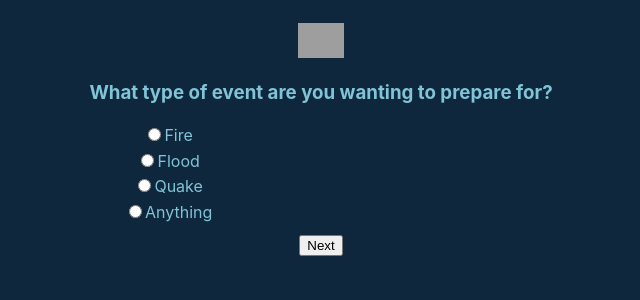
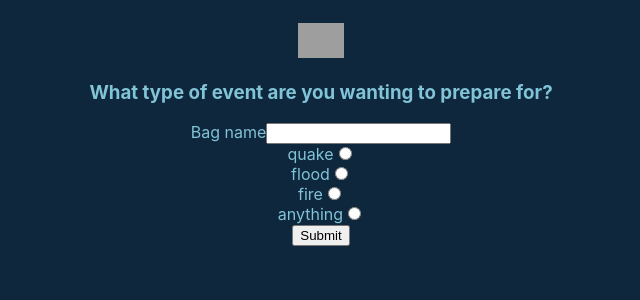
Before and after one commit to wjacobs71086/Bug-Out-Ready-Client, a React (Create React App) app: page /situations in a window 1280 px wide. Shown: the top 300 px of the page, without its empty margins (319-959 px from the left). Built offline with nearby package versions, Linux system fonts and the light colour scheme; grey boxes are pictures that could not be loaded.

Commit message:
items are rendering, Implementing the selecint of owned items

```diff
--- /dev/null
+++ b/src/NewBagForm/NewBagForm.js
@@ -0,0 +1,70 @@
+import React, { Component } from 'react';
+import { Button, Input } from '../Utils/Utils';
+import TokenService from '../Services/token-service';
+import AuthApiService from '../Services/auth-api-service';
+
+export default class NewBagForm extends Component {
+  static defaultProps = {
+    onLoginSuccess: () => {}
+  }
+
+  state = { error: null }
+
+  handleSubmit = ev => {
+    ev.preventDefault()
+    const { bag_name, situations } = ev.target;
+    console.log(bag_name.value, situations.value);
+    bag_name.value = ''
+    situations.value= ''
+
+
+
+  }
+
+  renderInputs() {
+      const situations = ['quake','flood', 'fire', 'anything'];
+      return situations.map(sit =>
+        <div className='situation' key={Math.random()}>
+        <label htmlFor='NewBagForm__situation'>
+          {sit}
+        </label>
+        <Input
+          required
+          key={Math.random()}
+          name={'situations'}
+          type='radio'
+          value={sit}
+          id={`NewBagForm__${sit}`}>
+        </Input>
+      </div>
+        )
+  }
+
+  render() {
+    const { error } = this.state
+    return (
+      <form
+        className='NewBagForm'
+        onSubmit={this.handleSubmit}
+      >
+        <div role='alert'>
+          {error && <p className='red'>{error}</p>}
+        </div>
+        <div className='bag_name'>
+          <label htmlFor='NewBagForm__bag_name'>
+            Bag name
+          </label>
+          <Input
+            required
+            name='bag_name'
+            id='NewBagForm__bag_name'>
+          </Input>
+        </div>
+        {this.renderInputs()}
+        <Button type='submit'>
+          Submit
+        </Button>
+      </form>
+    )
+  }
+}
--- a/src/Services/bags-api-service.js
+++ b/src/Services/bags-api-service.js
@@ -27,7 +27,7 @@ const BagsApiService = {
       })
   },
   getBagsItems(bagId) {
-    //console.log('getbagItems is passing as bagId', bagId)
+    //console.log('getbagItems is being called')
     return fetch(`${config.API_ENDPOINT}/bag-home/${bagId}`, {
       headers: {
         'authorization': `bearer ${TokenService.getAuthToken()}`,
--- a/src/Services/items-api-service.js
+++ b/src/Services/items-api-service.js
@@ -26,9 +26,6 @@ const ItemsApiService = {
           : res.json()
       )
   },
-
-
-
 }
 
 export default ItemsApiService;
--- a/src/bags/bags-list.js
+++ b/src/bags/bags-list.js
@@ -1,6 +1,7 @@
 import React, { Component } from 'react';
 import Bag from './bags';
-
+import { Link } from 'react-router-dom';
+import SituationsPage, { SituationPage } from '../routes/situation-page/situation-page';
 import ItemsListContext from '../context/items-context';
 import BagsApiService from '../Services/bags-api-service';
 
@@ -33,7 +34,8 @@ export class BagsList extends Component {
               <img className="logo" src="../bags_bag_handbag_accessory_accessories-19-512.png" alt="bag" />
                 <h3 className="header">My Bags</h3>
                 {this.renderBags()}
-                <label className="selection">+ New Bag</label>
+                <Link
+                  to='/situations'>+ New Bag</Link>
             </div>
         )
     }
--- a/src/bags/bags.js
+++ b/src/bags/bags.js
@@ -8,7 +8,6 @@ export class Bag extends Component {
 
     render() {
         const { bagName,bagId } = this.props;
-        console.log('bagId in the bag component',this.props);
         return (
             <div>
                 <Link
--- a/src/context/items-context.js
+++ b/src/context/items-context.js
@@ -21,10 +21,6 @@ export class ItemsListProvider extends Component {
 
   setItemsList = itemsList => {
     this.setState({ itemsList })
-  }
-
-  setUser = userId => {
-    this.setState({ userId })
   }
 
   setBagsList = bagsList => {
--- a/src/routes/bag-home-page/bag-home-page.js
+++ b/src/routes/bag-home-page/bag-home-page.js
@@ -2,49 +2,48 @@ import React, { Component } from 'react'
 import './bag-home-page';
 import ItemsListContext from '../../context/items-context';
 import BagsApiService from '../../Services/bags-api-service';
-import Item from '../../items/items-list';
+import Item from '../../items/item';
 import ItemsApiService from '../../Services/items-api-service';
 
 export class BagHomePage extends Component {
     static contextType = ItemsListContext;
 
     componentDidMount() {
-        console.log(this.props);
-        this.context.clearError()
+
+        this.context.clearError();
         BagsApiService.getBagsItems(this.props.match.params.bag_id)
-        .then(this.context.setBagsList)
-        .then(ItemsApiService.getThings(this.props.match.params.bag_id))
-        .then(this.context.setItemsList)
+        .then(res =>{
+            this.context.setItemsList(res)
+            this.context.setBagsList(res)
+        })
         .catch(this.context.setError)
 
-        ItemsApiService.getThings(this.props.match.params.bag_id)
-        .then(this.context.setItemsList)
-        .catch(this.context.setError);
     }
 
-    renderItems() {
-        const { itemsList = [], bagsList = [] } = this.context;
+    renderBagItems() {
+        const { bagsList = [] } = this.context;
+        console.log(bagsList);
 
-        console.log(itemsList, bagsList);
-        return itemsList.map(item =>
-          <Item
-            key={item.id}
+        return bagsList.map(item => <Item
+            key={Math.random()}
+            itemId={item.id}
             itemName={item.item_name}
             itemUrl={item.url}
             itemImg={item.img}
             itemDesc={item.description}
             itemCost={item.est_cost}
-          />
-        )
-      }
+        />)
+    }
+
+
+
     render() {
         return (
             <div>
-
                 <button className="signout">sign out</button>
                 <button>change bag</button>
                     <img className="logo" src="../bags_bag_handbag_accessory_accessories-19-512.png" alt="bag" />
-                {/* {this.renderItems()} */}
+                {this.renderBagItems()}
             </div>
         )
     }
--- a/src/routes/situation-page/situation-page.js
+++ b/src/routes/situation-page/situation-page.js
@@ -1,21 +1,16 @@
 import React, { Component } from 'react';
 import './situation-page.css';
+import NewBagForm from '../../NewBagForm/NewBagForm';
 
 export class SituationPage extends Component {
+
     render() {
         return (
             <div>
                 <img className="logo" src="../bags_bag_handbag_accessory_accessories-19-512.png" alt="bag" />
+
                 <h3>What type of event are you wanting to prepare for?</h3>
-
-                <div className="selectionList">
-                    <label className="selection"><input type="radio" />Fire</label>
-                    <label className="selection"><input type="radio" />Flood</label>
-                    <label className="selection"><input type="radio" />Quake</label>
-                    <label className="selection"><input type="radio" />Anything</label>
-                </div>
-
-                <button>Next</button>
+            <NewBagForm></NewBagForm>
             </div>
         )
     }
```
